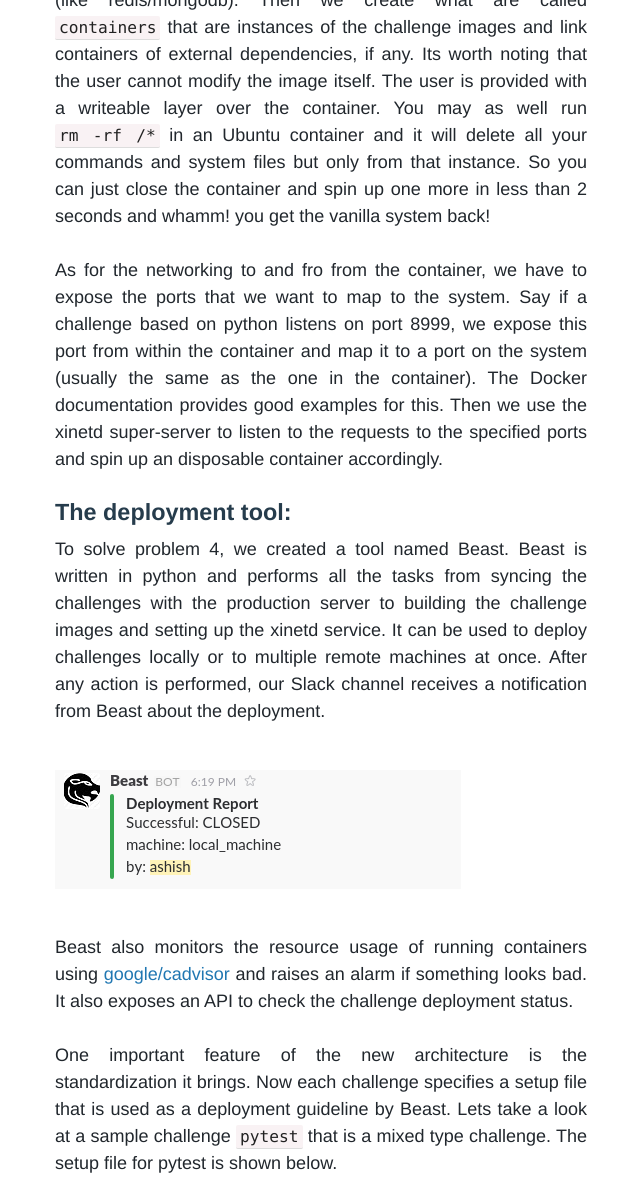
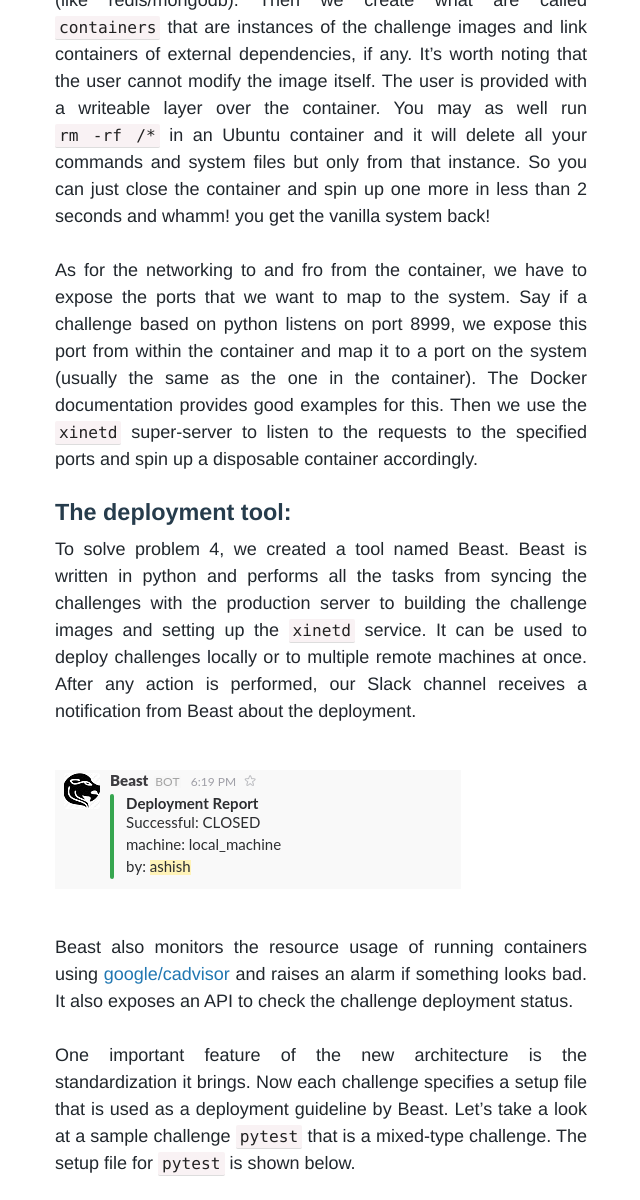
Before and after one commit to sdslabs/sdslabs.github.com, a Jekyll site: the page built from _posts/2015/2015-11-27-dockerizing-backdoor.md, in a window 1280 px wide and 1400 px high, scrolled down 3482 px, cut to the strip 0-1200 px from the top of the window. Shown: the whole strip, without its empty margins (319-959 px from the left). Built offline with Jekyll 4.4.1, drawn with Linux system fonts in a browser that asks for light colours; some web fonts are replaced; a script that is not in the unit is left out; comment, search, counter and statistics services are not loaded; some of the changed text lies outside the part shown.

Commit message:
Minor fixes to `Dockerizing Backdoor` post

```diff
--- a/_posts/2015/2015-11-27-dockerizing-backdoor.md
+++ b/_posts/2015/2015-11-27-dockerizing-backdoor.md
@@ -59,19 +59,19 @@ The flowchart below explains how we build layers upon layers to reduce redundanc
 
 ![Hack architecture](/images/posts/dockerizing-backdoor/architecture.svg)
 
-First we build an image `hack-base` that is based on an Ubuntu 15.04 image itself. We use this image to install various packages that will be required by multiple challenges and thus reducing redundancy. We follow the same approach as we move up the chart. We make separate images for each type of primary environment (nodejs/python etc) and further build an image for each challenge + images for any external dependancy they need (like redis/mongodb). Then we create what are called `containers` that are instances of the challenge images and link containers of external dependencies, if any. Its worth noting that the user cannot modify the image itself. The user is provided with a writeable layer over the container. You may as well run `rm -rf /*` in an Ubuntu container and it will delete all your commands and system files but only from that instance. So you can just close the container and spin up one more in less than 2 seconds and whamm! you get the vanilla system back!
+First we build an image `hack-base` that is based on an Ubuntu 15.04 image itself. We use this image to install various packages that will be required by multiple challenges and thus reducing redundancy. We follow the same approach as we move up the chart. We make separate images for each type of primary environment (nodejs/python etc) and further build an image for each challenge + images for any external dependancy they need (like redis/mongodb). Then we create what are called `containers` that are instances of the challenge images and link containers of external dependencies, if any. It's worth noting that the user cannot modify the image itself. The user is provided with a writeable layer over the container. You may as well run `rm -rf /*` in an Ubuntu container and it will delete all your commands and system files but only from that instance. So you can just close the container and spin up one more in less than 2 seconds and whamm! you get the vanilla system back!
 
-As for the networking to and fro from the container, we have to expose the ports that we want to map to the system. Say if a challenge based on python  listens on port 8999, we expose this port from within the container and map it to a port on the system (usually the same as the one in the container). The Docker documentation provides good examples for this. Then we use the xinetd super-server to listen to the requests to the specified ports and spin up an disposable container accordingly.
+As for the networking to and fro from the container, we have to expose the ports that we want to map to the system. Say if a challenge based on python listens on port 8999, we expose this port from within the container and map it to a port on the system (usually the same as the one in the container). The Docker documentation provides good examples for this. Then we use the `xinetd` super-server to listen to the requests to the specified ports and spin up a disposable container accordingly.
 
 ### The deployment tool:
 
-To solve problem 4, we created a tool named Beast. Beast is written in python and performs all the tasks from syncing the challenges with the production server to building the challenge images and setting up the xinetd service. It can be used to deploy challenges locally or to multiple remote machines at once. After any action is performed, our Slack channel receives a notification from Beast about the deployment.
+To solve problem 4, we created a tool named Beast. Beast is written in python and performs all the tasks from syncing the challenges with the production server to building the challenge images and setting up the `xinetd` service. It can be used to deploy challenges locally or to multiple remote machines at once. After any action is performed, our Slack channel receives a notification from Beast about the deployment.
 
 ![Beast report on Slack](/images/posts/dockerizing-backdoor/beast.png)
 
-Beast also monitors the resource usage of running containers using [google/cadvisor]() and raises an alarm if something looks bad. It also exposes an API to check the challenge deployment status.
+Beast also monitors the resource usage of running containers using [google/cadvisor](https://github.com/google/cadvisor) and raises an alarm if something looks bad. It also exposes an API to check the challenge deployment status.
 
-One important feature of the new architecture is the standardization it brings. Now each challenge specifies a setup file that is used as a deployment guideline by Beast. Lets take a look at a sample challenge `pytest` that is a mixed type challenge. The setup file for pytest is shown below.
+One important feature of the new architecture is the standardization it brings. Now each challenge specifies a setup file that is used as a deployment guideline by Beast. Let's take a look at a sample challenge `pytest` that is a mixed-type challenge. The setup file for `pytest` is shown below.
 
 <script src="https://gist.github.com/yankee101/58075d100b2658fc7070.js"></script>
 
```
Also changed, not shown: other parts of _posts/2015/2015-11-27-dockerizing-backdoor.md (+12 -12 lines).
